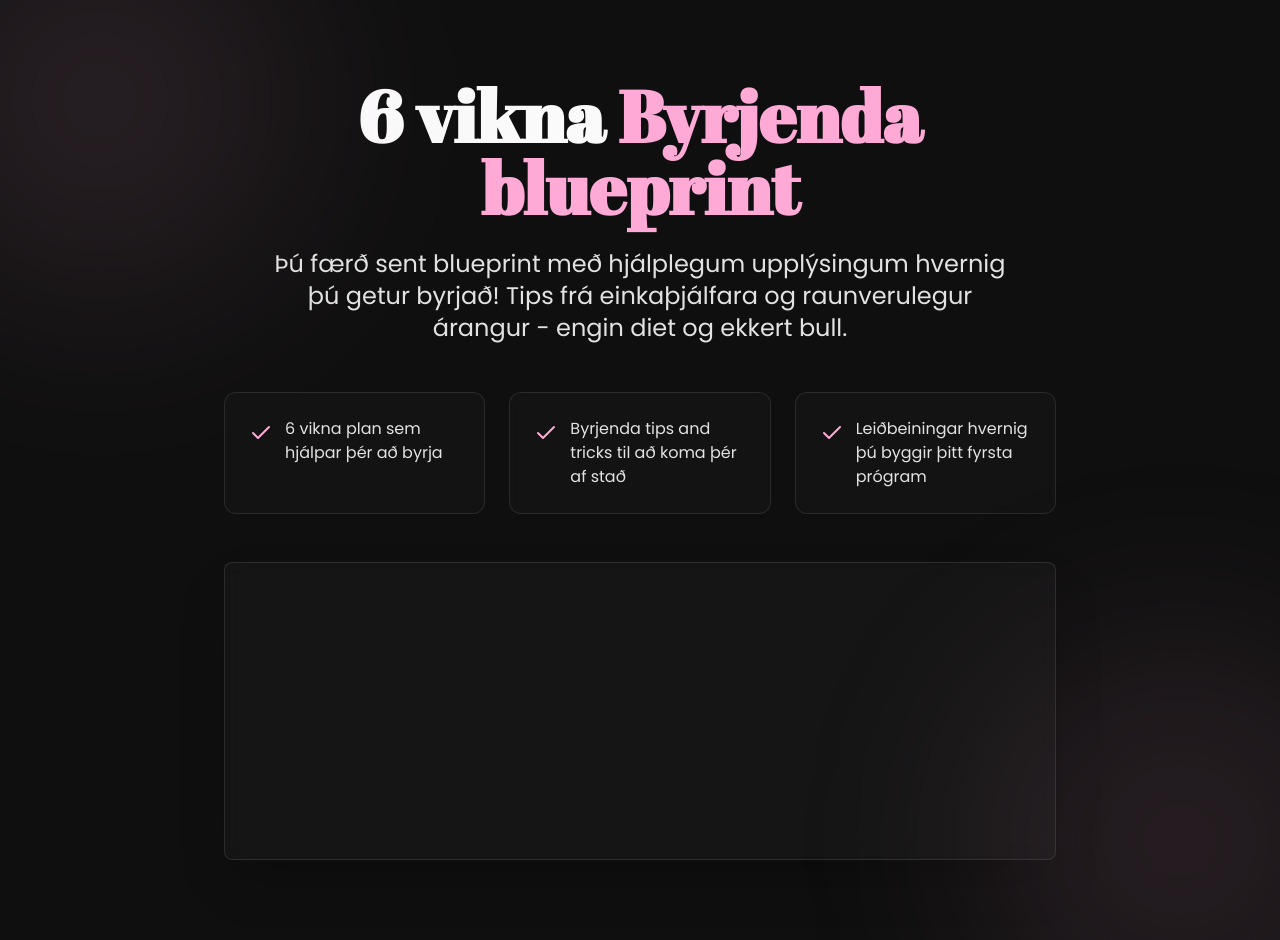
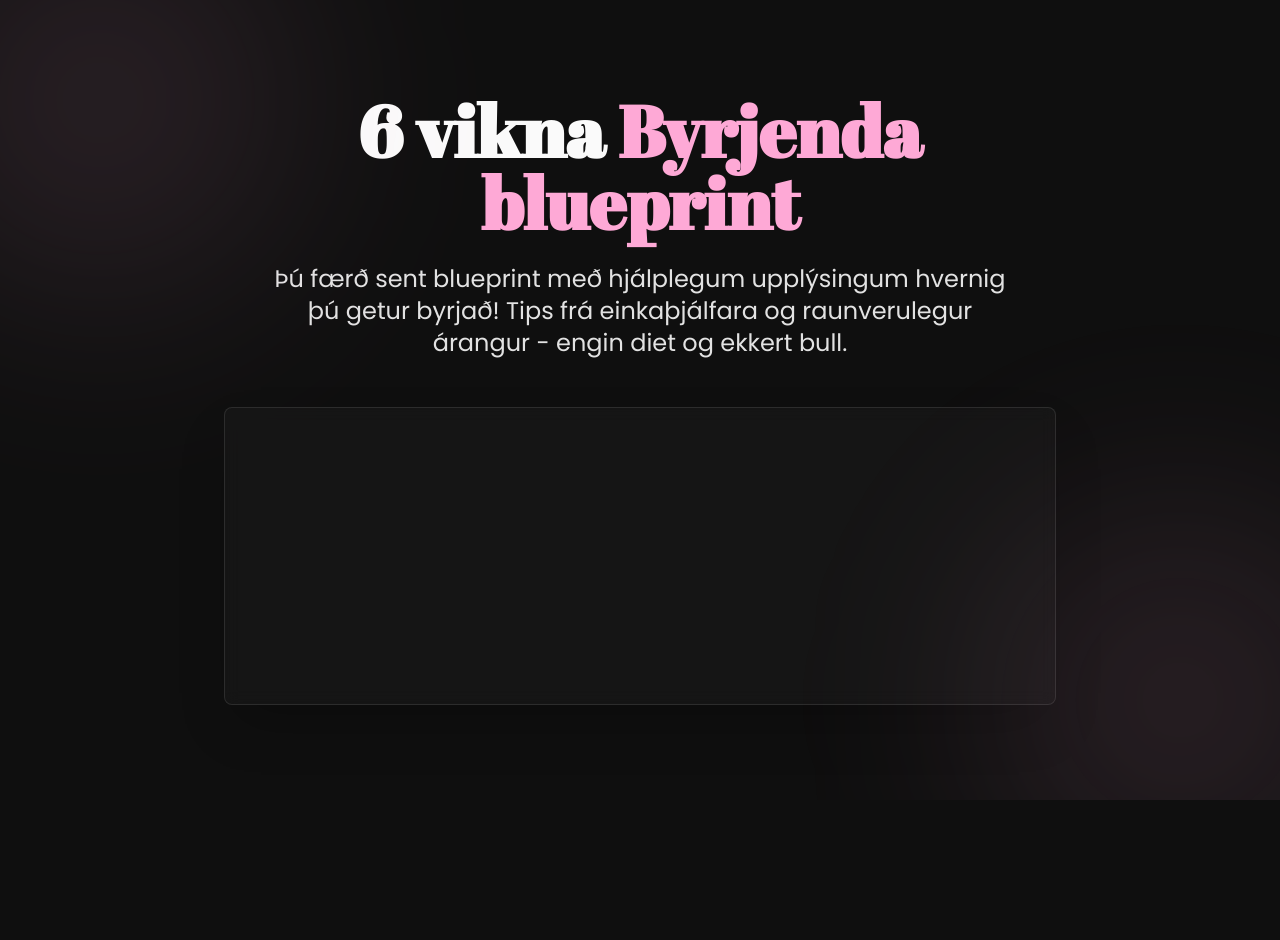
Before and after one commit to gummi-coder/sarafit-website, a React (Vite) app: page /blueprint in a window 1280 px wide. After the commit the page ends 800 px from the top, so only its background shows below. Built offline with nearby package versions, Linux system fonts and the light colour scheme; the HTML template or start-up script is replaced by a standard one.

Commit message:
Remove feature boxes from Blueprint page

```diff
--- a/src/pages/Blueprint.tsx
+++ b/src/pages/Blueprint.tsx
@@ -2,7 +2,6 @@ import { useEffect, useRef } from "react";
 import { Helmet } from "react-helmet-async";
 import SEO from "@/components/SEO";
 import { Card, CardContent } from "@/components/ui/card";
-import { Check } from "lucide-react";
 
 const Blueprint = () => {
   const formContainerRef = useRef<HTMLDivElement>(null);
@@ -118,28 +117,6 @@ const Blueprint = () => {
             </p>
           </div>
 
-          {/* Features */}
-          <div className="grid md:grid-cols-3 gap-6 mb-12">
-            <div className="flex items-start gap-3 p-6 bg-card/40 backdrop-blur-sm border border-white/10 rounded-xl">
-              <Check className="w-6 h-6 text-primary flex-shrink-0 mt-1" />
-              <p className="text-foreground/90 font-sans">
-                6 vikna plan sem hjálpar þér að byrja
-              </p>
-            </div>
-            <div className="flex items-start gap-3 p-6 bg-card/40 backdrop-blur-sm border border-white/10 rounded-xl">
-              <Check className="w-6 h-6 text-primary flex-shrink-0 mt-1" />
-              <p className="text-foreground/90 font-sans">
-                Byrjenda tips and tricks til að koma þér af stað
-              </p>
-            </div>
-            <div className="flex items-start gap-3 p-6 bg-card/40 backdrop-blur-sm border border-white/10 rounded-xl">
-              <Check className="w-6 h-6 text-primary flex-shrink-0 mt-1" />
-              <p className="text-foreground/90 font-sans">
-                Leiðbeiningar hvernig þú byggir þitt fyrsta prógram
-              </p>
-            </div>
-          </div>
-
           {/* ConvertKit Signup Form */}
           <Card className="bg-card/60 backdrop-blur border border-white/10 shadow-2xl">
             <CardContent className="p-8 md:p-12">
```
